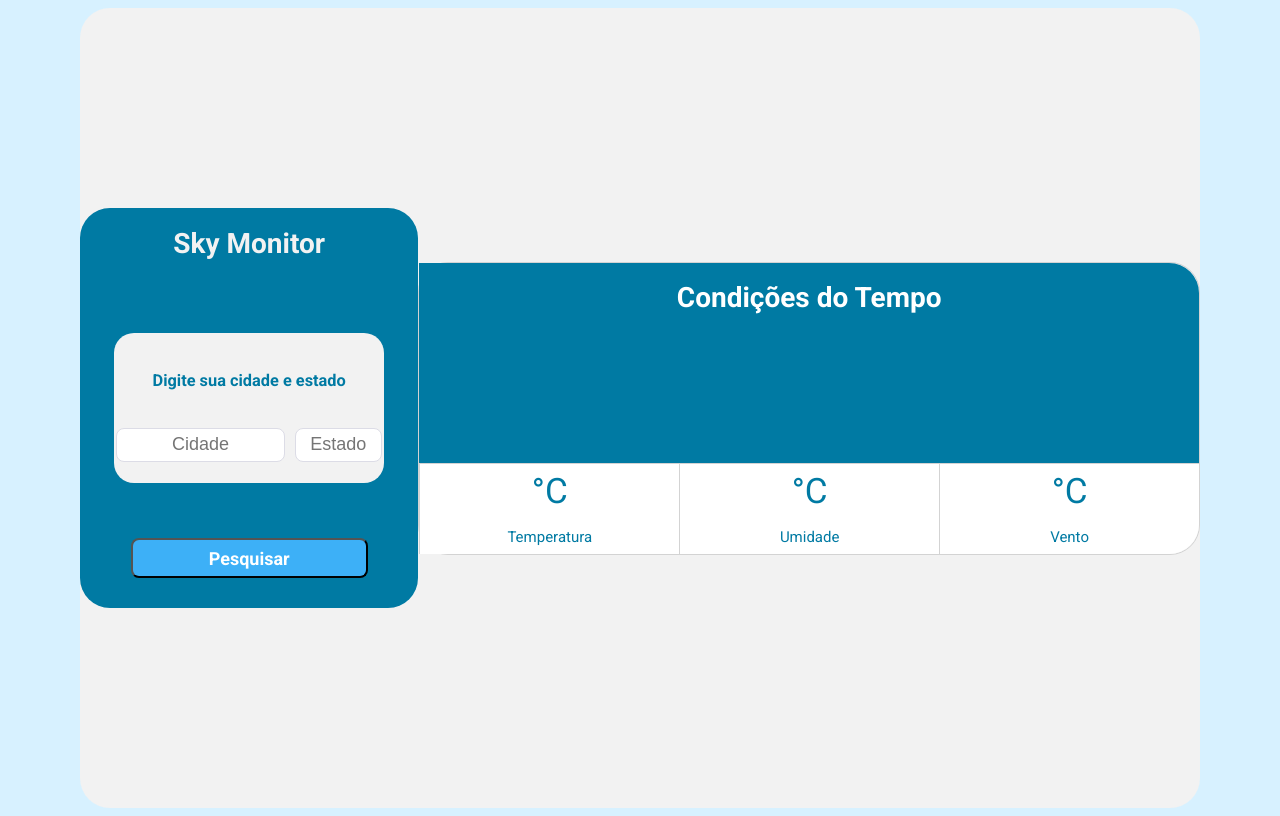
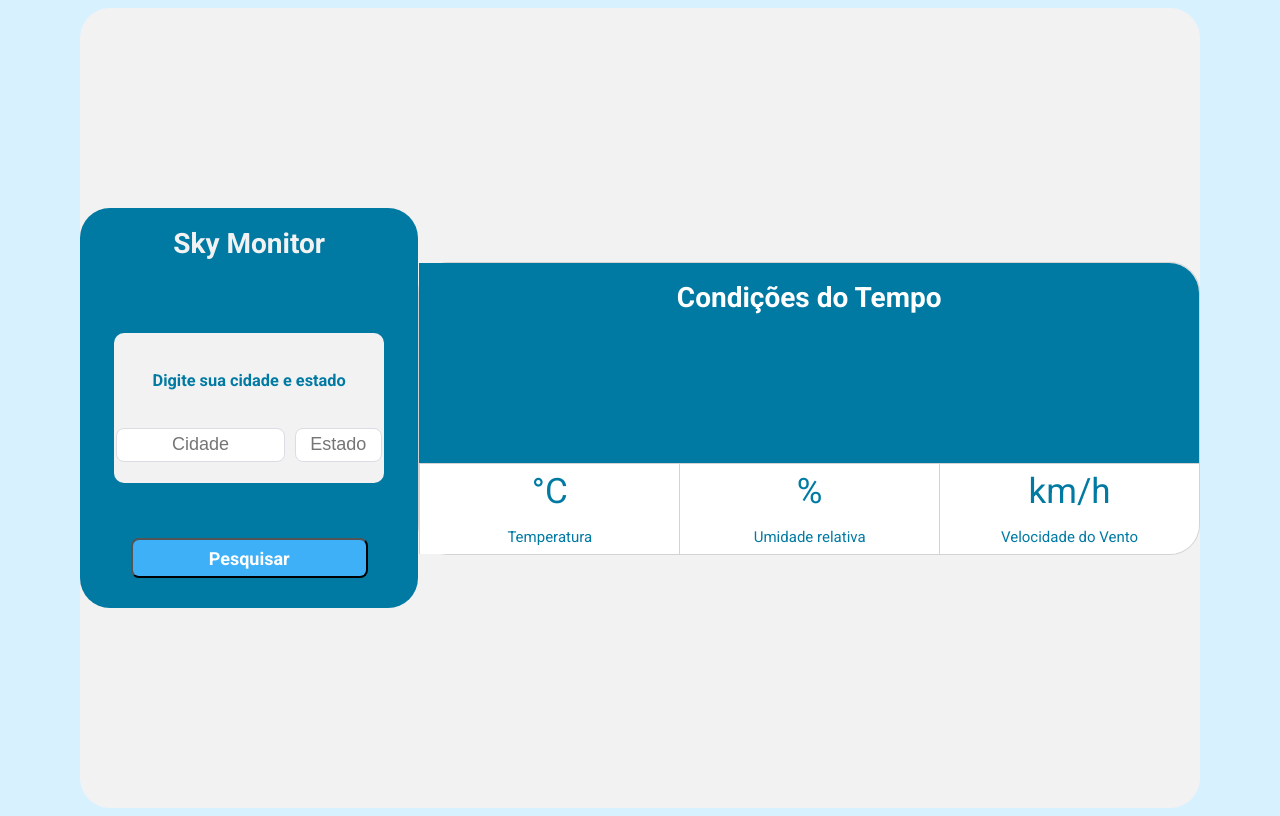
Before and after one commit to marcusdotenv/skymonitor, a React (Create React App) app: page / in a window 1280 px wide. Built offline with nearby package versions, Linux system fonts and the light colour scheme; no server answers; the HTML template or start-up script is replaced by a standard one.

Commit message:
Finalização da estilização e atualização dos dados exibidos

```diff
--- a/src/App.js
+++ b/src/App.js
@@ -33,6 +33,8 @@ function App() {
   const[temperature, setTemperature] = useState('');
   const[label, setLabel] = useState('');
   const[icon, setIcon] = useState('');
+  const[speedWind, setWind] = useState('');
+  const[humidty, setHumidty] = useState('');
 
   function selectIcon(){ // isso tem que ser mudado, provavelmente tem um jeito melhor
     if(icon >= 1 && icon <= 5){
@@ -55,14 +57,20 @@ function App() {
     const response = await api.get(`/locations/v1/cities/search?apikey=${apikey}&q=${city+` `+state}`);
       try{
         const locationKey = response.data[0].Key;
-        const locationConditions = await api.get(`/currentconditions/v1/${locationKey}?apikey=${apikey}&language=pt-br`);
+        const locationConditions = await api.get(`/currentconditions/v1/${locationKey}?apikey=${apikey}&language=pt-br&details=true`);
         const label = locationConditions.data[0].WeatherText;
         const temperature = locationConditions.data[0].Temperature.Metric.Value;
         const IconNumber = locationConditions.data[0].WeatherIcon;
+        const humidty = locationConditions.data[0].RelativeHumidity;
+        const wind = locationConditions.data[0].Wind.Speed.Metric.Value;
+
 
         setTemperature(temperature);
         setLabel(label);
         setIcon(IconNumber);    // seta em estados valores importantes que eu vou precisar no JSX
+        setHumidty(humidty);
+        setWind(wind);
+
 
         localStorage.setItem('last_city', city);
         localStorage.setItem('last_state', state); // seta o storage do navegador
@@ -77,13 +85,18 @@ function App() {
         const response = await api.get(`/locations/v1/cities/search?apikey=${apikey}&q=${city+` `+state}`);
           try{
             const locationKey = response.data[0].Key;
-            const locationConditions = await api.get(`/currentconditions/v1/${locationKey}?apikey=${apikey}&language=pt-br`);
+            const locationConditions = await api.get(`/currentconditions/v1/${locationKey}?apikey=${apikey}&language=pt-br&details=true`);
             const label = locationConditions.data[0].WeatherText;
             const temperature = locationConditions.data[0].Temperature.Metric.Value;
             const IconNumber = locationConditions.data[0].WeatherIcon;
+            const humidty = locationConditions.data[0].RelativeHumidity;
+            const wind = locationConditions.data[0].Wind.Speed.Metric.Value;
+
             setTemperature(temperature);
             setLabel(label);
             setIcon(IconNumber);
+            setHumidty(humidty);
+            setWind(wind);
       }
       catch(err){ // não havendo nada no localStorage, o Hook retorna só um log
           console.log('Não há localStorage disponível')
@@ -126,12 +139,12 @@ function App() {
             <h3> Temperatura </h3>
             </div>
             <div>
-            <p>{temperature}°C </p>
-            <h3> Umidade </h3>
+            <p>{humidty}% </p>
+            <h3> Umidade relativa </h3>
             </div>
             <div>
-            <p>{temperature}°C </p>
-            <h3> Vento </h3>
+            <p>{speedWind}km/h </p>
+            <h3> Velocidade do Vento </h3>
             </div>
           </div>
       </div>
--- a/src/styles.css
+++ b/src/styles.css
@@ -68,7 +68,7 @@ body{
   display: flex;
   width: 80%;
   height: 150px;
-  border-radius: 20px;
+  border-radius: 10px;
   flex-direction: column;
   justify-content: space-evenly;
   align-items: center;
```
